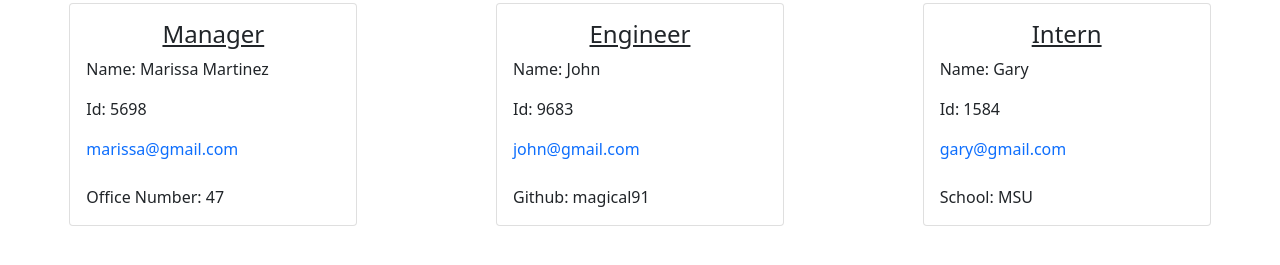
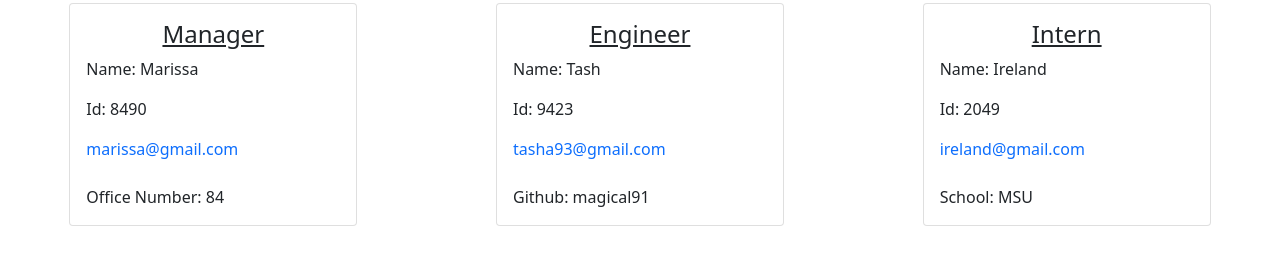
Before and after one commit to magical91/Team-Profile-Generator, a website: page dist/index.html in a window 1280 px wide. Shown: the part 53-318 px from the top of the page. Drawn offline with nearby package versions, Linux system fonts and the light colour scheme.

Commit message:
trying to fix readme file

```diff
--- a/dist/index.html
+++ b/dist/index.html
@@ -24,21 +24,21 @@
        <div class="card" style="width: 18rem;">
        <div class="card-body">
          <h4 class="card-title text-decoration-underline text-center">Manager</h4>
-         <p class="card-text">Name: Marissa Martinez</p>
-         <p class="card-text">Id: 5698</p>
+         <p class="card-text">Name: Marissa</p>
+         <p class="card-text">Id: 8490</p>
          <a href="mailto:marissa@gmail.com" class="card-text text-decoration-none">marissa@gmail.com</a>
          <br>
          <br>
-         <p class="card-text">Office Number: 47</p>
+         <p class="card-text">Office Number: 84</p>
        </div>
      </div>
 
         <div class="card" style="width: 18rem;">
         <div class="card-body">
           <h4 class="card-title text-decoration-underline text-center">Engineer</h4>
-          <p class="card-text">Name: John</p>
-          <p class="card-text">Id: 9683</p>
-          <a href="mailto:john@gmail.com" class="card-text text-decoration-none">john@gmail.com</a>
+          <p class="card-text">Name: Tash</p>
+          <p class="card-text">Id: 9423</p>
+          <a href="mailto:tasha93@gmail.com" class="card-text text-decoration-none">tasha93@gmail.com</a>
           <br>
           <br>
           <a href="https://github.com/magical91" class="card-text text-reset text-decoration-none">Github: magical91</a>
@@ -48,9 +48,9 @@
         <div class="card" style="width: 18rem;">
         <div class="card-body">
           <h4 class="card-title text-decoration-underline text-center">Intern</h4>
-          <p class="card-text">Name: Gary</p>
-          <p class="card-text">Id: 1584</p>
-          <a href="mailto:gary@gmail.com" class="card-text text-decoration-none">gary@gmail.com</a>
+          <p class="card-text">Name: Ireland</p>
+          <p class="card-text">Id: 2049</p>
+          <a href="mailto:ireland@gmail.com" class="card-text text-decoration-none">ireland@gmail.com</a>
           <br>
           <br>
           <p class="card-text">School: MSU</p>
```
